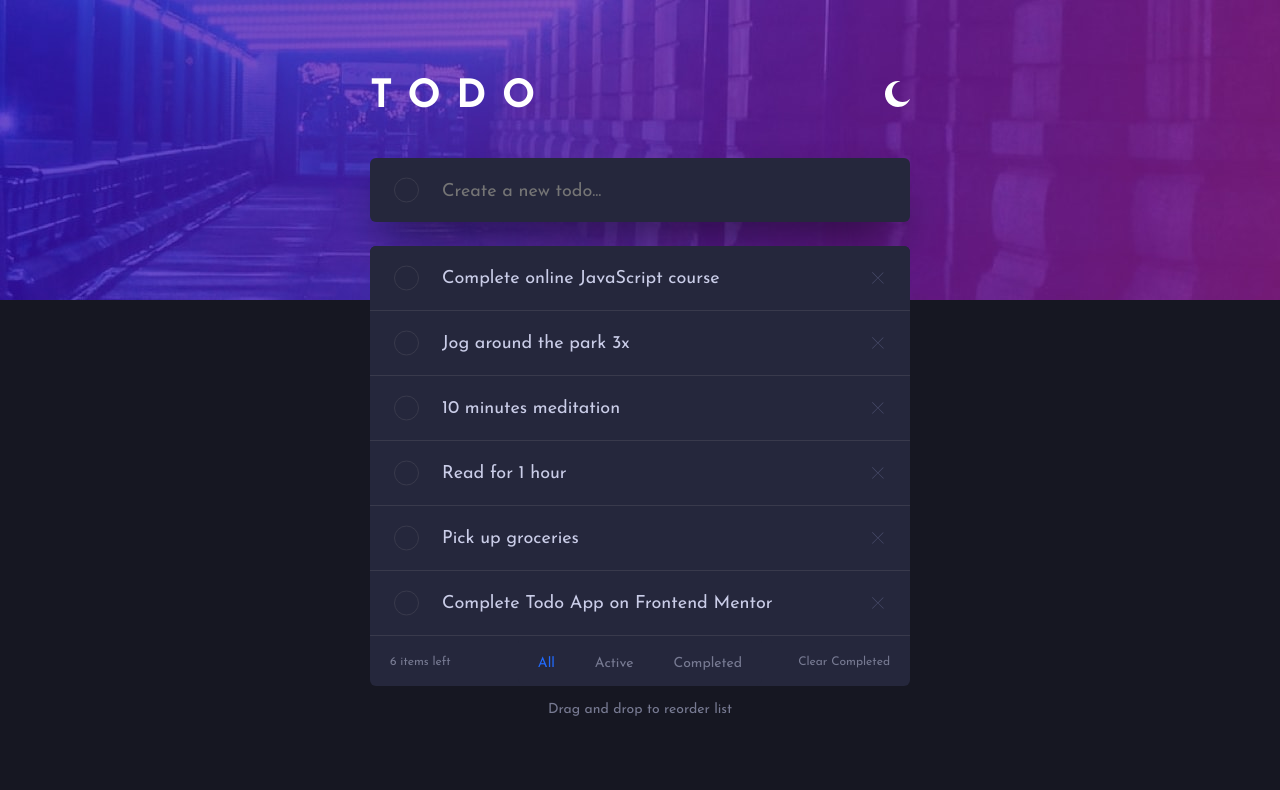
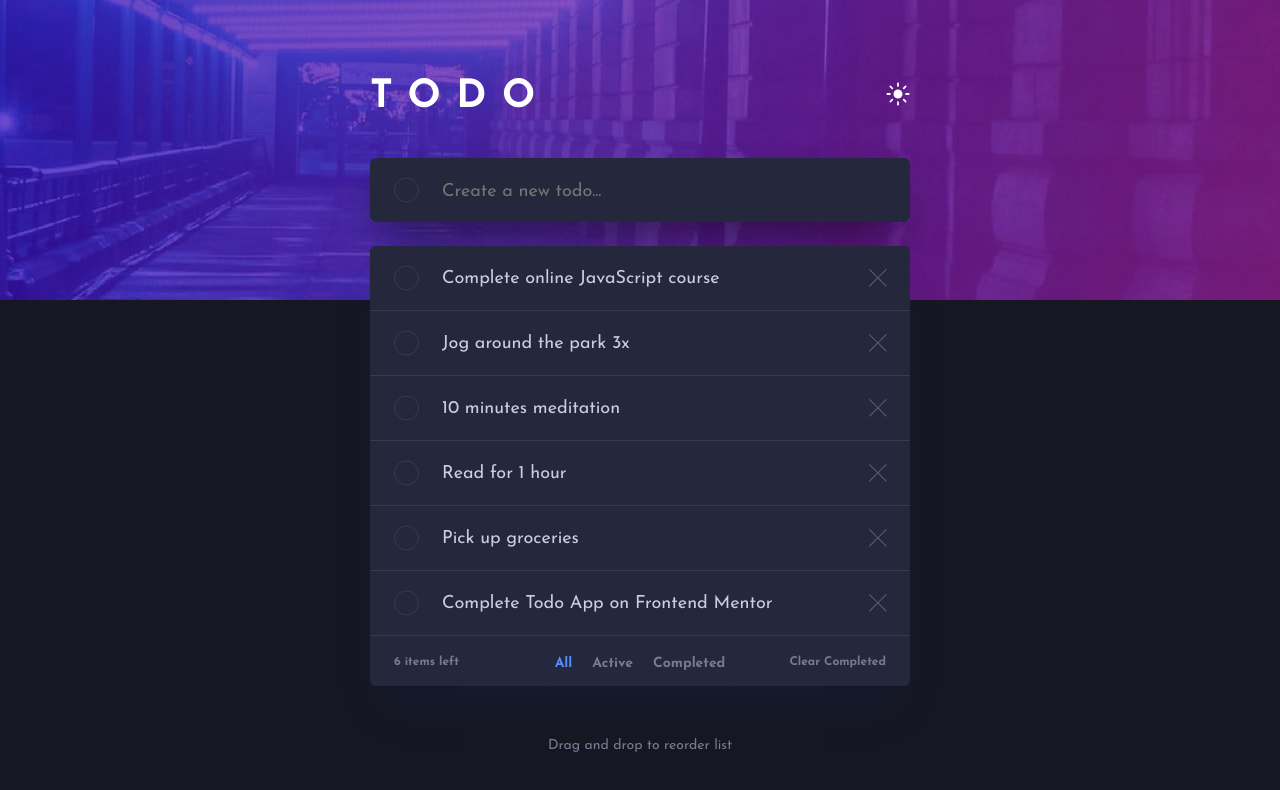
Before and after one commit to byronbyron/todo-app, a Next.js app: page / in a window 1280 px wide. Shown: the top 790 px of the page. Built offline with nearby package versions, Linux system fonts and the light colour scheme.

Commit message:
Add some minor styling updates

```diff
--- a/components/ThemeButton.js
+++ b/components/ThemeButton.js
@@ -20,10 +20,10 @@ export default function ThemeButton() {
   }
 
   return (
-    <div className="btn-theme-wrapper">
-      <button className="btn-theme" onClick={handleThemeSwitch}>
-        <span className="sr-only">Toggle theme</span><svg xmlns="http://www.w3.org/2000/svg" width="26" height="26"><path fill="#FFF" fillRule="evenodd" d="M13 0c.81 0 1.603.074 2.373.216C10.593 1.199 7 5.43 7 10.5 7 16.299 11.701 21 17.5 21c2.996 0 5.7-1.255 7.613-3.268C23.22 22.572 18.51 26 13 26 5.82 26 0 20.18 0 13S5.82 0 13 0z"/></svg>
-      </button>
-    </div>
+    <button className="btn-theme" onClick={handleThemeSwitch}>
+      <div className="btn-icon">
+        <span className="sr-only">Toggle theme</span><svg xmlns="http://www.w3.org/2000/svg" width="26" height="26"><path fill="#FFF" fillRule="evenodd" d="M13 21a1 1 0 011 1v3a1 1 0 11-2 0v-3a1 1 0 011-1zm-5.657-2.343a1 1 0 010 1.414l-2.121 2.121a1 1 0 01-1.414-1.414l2.12-2.121a1 1 0 011.415 0zm12.728 0l2.121 2.121a1 1 0 01-1.414 1.414l-2.121-2.12a1 1 0 011.414-1.415zM13 8a5 5 0 110 10 5 5 0 010-10zm12 4a1 1 0 110 2h-3a1 1 0 110-2h3zM4 12a1 1 0 110 2H1a1 1 0 110-2h3zm18.192-8.192a1 1 0 010 1.414l-2.12 2.121a1 1 0 01-1.415-1.414l2.121-2.121a1 1 0 011.414 0zm-16.97 0l2.121 2.12A1 1 0 015.93 7.344L3.808 5.222a1 1 0 011.414-1.414zM13 0a1 1 0 011 1v3a1 1 0 11-2 0V1a1 1 0 011-1z"/></svg><svg xmlns="http://www.w3.org/2000/svg" width="26" height="26"><path fill="#FFF" fillRule="evenodd" d="M13 0c.81 0 1.603.074 2.373.216C10.593 1.199 7 5.43 7 10.5 7 16.299 11.701 21 17.5 21c2.996 0 5.7-1.255 7.613-3.268C23.22 22.572 18.51 26 13 26 5.82 26 0 20.18 0 13S5.82 0 13 0z"/></svg>
+      </div>
+    </button>
   )
 }
--- a/components/Todo.js
+++ b/components/Todo.js
@@ -5,6 +5,7 @@ export default function Todo({ todo, removeTodo, toggleCompletedTodo }) {
     <li className="todo-item">
       <input type="checkbox" name={`todo-${todo.id}`} id={`todo-${todo.id}`} className="todo-check sr-only" defaultChecked={todo.completed} onChange={() => toggleCompletedTodo(todo.id)} />
       <label htmlFor={`todo-${todo.id}`} className="todo-label">
+        <span className="todo-check-circle"></span>
         {todo.title}
       </label>
       <button className="todo-delete" onClick={() => removeTodo(todo.id)}>
--- a/pages/index.js
+++ b/pages/index.js
@@ -80,6 +80,8 @@ export default function Home() {
         <div className="row">
           <TodoForm addTask={addTask} />
 
+          <div className="todo-wrapper">
+
             <ul className="todo-list">
               {todos.filter(FILTER_MAP[filter]).map((todo) => {
                 return (
@@ -110,6 +112,7 @@ export default function Home() {
             <div className="todo-filters">
               {filterList}
             </div>
+          </div>
 
           <p>Drag and drop to reorder list</p>
         </div>
--- a/styles/globals.css
+++ b/styles/globals.css
@@ -2,7 +2,7 @@
 
 :root {
   /* Primary */
-  --c-bright-blue: hsl(220, 98%, 56%);
+  --c-bright-blue:  hsl(220, 98%, 66%);
   --c-check-background: linear-gradient(120deg, hsl(192, 100%, 67%), hsl(280, 87%, 65%));
 
   --c-title: hsl(0, 0%, 100%);
@@ -15,9 +15,12 @@
   --c-todo-item-text-hover: hsl(236, 33%, 92%);
   --c-todo-item-check-circle: hsl(237, 14%, 26%);
   --c-todo-item-border: hsl(237, 14%, 26%);
+  --c-filter-controls: hsl(234, 11%, 52%);
 }
 
 .light {
+  --c-bright-blue: hsl(220, 98%, 56%);
+
   --c-background: hsl(0, 0%, 98%);
   --c-todo-item: hsl(0, 0%, 100%);
   --c-todo-item-text: hsl(235, 19%, 35%);
@@ -26,6 +29,7 @@
   --c-todo-item-text-hover: hsl(237, 14%, 26%);
   --c-todo-item-check-circle: hsl(234, 39%, 85%);
   --c-todo-item-border: hsl(236, 33%, 92%);
+  --c-filter-controls: hsl(234, 11%, 72%);
 }
 
 *,
@@ -56,7 +60,7 @@ h1, p {
 }
 
 p {
-  font-size: 14px;
+  font-size: 0.875rem;
   text-align: center;
   color: var(--c-todo-input-text);
   transition: color 0.15s;
@@ -115,26 +119,21 @@ button {
   position: relative;
 }
 
-.btn-theme img {
-  display: block;
-  width: 1.25rem;
-}
-
 .btn-icon {
   display: flex;
-  width: 20px;
-  height: 20px;
+  width: 26px;
   overflow: hidden;
 }
 
-.btn-icon > span {
-  flex: 1 0 20px;
-  max-width: 20px;
-  transition: transform 0.15s;
+.btn-icon svg {
+  display: block;
+  flex: 1 0 26px;
+  max-width: 26px;
+  transform: scale(0.9);
 }
 
-.light .btn-icon > span {
-  transform: translate3d(-20px, 0, 0);
+.light .btn-icon svg {
+  transform: translate3d(-26px, 0, 0) scale(0.9);
 }
 
 .main {
@@ -148,7 +147,7 @@ button {
 }
 
 .todo-input {
-  font-size: 12px;
+  font-size: 0.75rem;
   width: 100%;
   min-height: 3rem;
   border: 0;
@@ -157,6 +156,11 @@ button {
   background-color: var(--c-todo-item);
   border-radius: 0.375rem;
   transition: color 0.15s, background-color 0.15s;
+}
+
+.todo-wrapper {
+  box-shadow: 0 2rem 3rem -1rem hsl(220 98% 26% / 15%);
+  border-radius: 0.375rem;
 }
 
 .todo-list {
@@ -172,16 +176,12 @@ button {
 .todo-item {
   display: flex;
   position: relative;
-}
-
-.todo-item {
   border-bottom: 1px solid var(--c-todo-item-border);
   transition: border-color 0.15s;
 }
 
-.todo-item:first-child {
+.todo-item:first-child .todo-label {
   border-radius: 0.375rem 0.375rem 0 0;
-  overflow: hidden;
 }
 
 .todo-label,
@@ -195,7 +195,7 @@ button {
 }
 
 .todo-label {
-  font-size: 12px;
+  font-size: 0.75rem;
   line-height: 1.4;
   display: flex;
   align-items: center;
@@ -220,17 +220,32 @@ button {
   filter: brightness(150%);
 }
 
+.todo-form::before {
+  content: '';
+}
+
 .todo-form::before,
-.todo-label::before {
-  content: '';
+.todo-check-circle {
+  display: block;
   width: 1.25rem;
   height: 1.25rem;
+  border-radius: 1.25rem;
+  border: 1px solid var(--c-todo-item-check-circle);
   position: absolute;
   top: 50%;
   left: 1.25rem;
   transform: translateY(-50%);
-  border: 1px solid var(--c-todo-item-check-circle);
-  border-radius: 1.25rem;
+}
+
+.todo-check-circle::before {
+  content: '';
+  display: block;
+  position: absolute;
+  top: 0;
+  right: 0;
+  bottom: 0;
+  left: 0;
+  border-radius: 1.5rem;
   transition: border-color 0.15s;
 }
 
@@ -239,18 +254,29 @@ button {
   color: var(--c-todo-item-text-strike);
 }
 
-.todo-check:checked + .todo-label::before {
+.todo-check:checked + .todo-label .todo-check-circle {
+  border: 0;
+}
+
+.todo-check:checked + .todo-label .todo-check-circle::before {
   background: url('/icon-check.svg') no-repeat center, var(--c-check-background);
   border: 0;
+  z-index: 10;
 }
 
 input:focus,
 button:focus,
-[type="checkbox"]:focus + .todo-label {
-  outline: 1px solid white;
-  box-shadow: inset 0 0 0 2px orange;
+.todo-check:focus + .todo-label {
+  outline: 1px solid orange;
+  box-shadow: inset 0 0 0 2px var(--c-bright-blue);
   border-radius: 0.375rem;
 }
+
+/*.light input:focus,
+.light button:focus,
+.light .todo-check:focus + .todo-label {
+  box-shadow: inset 0 0 0 1px var(--c-bright-blue);
+}*/
 
 .todo-delete {
   width: 3.25rem;
@@ -265,13 +291,10 @@ button:focus,
   transition: color 0.15s;
 }
 
-.todo-delete img {
-  width: 0.75rem;
-}
-
 .todo-controls {
-  font-size: 12px;
-  color: var(--c-todo-input-text);
+  font-size: 0.75rem;
+  font-weight: 600;
+  color: var(--c-filter-controls);
   background-color: var(--c-todo-item);
   margin-bottom: 1rem;
   display: flex;
@@ -292,17 +315,23 @@ button:focus,
 
 .todo-controls button,
 .todo-filters button {
-  font-size: 12px;
+  font-size: 0.75rem;
+  font-weight: 700;
   padding: 0;
   border: 0;
   background: none;
-  color: var(--c-todo-input-text);
+  color: var(--c-filter-controls);
   cursor: pointer;
   transition: color 0.15s;
 }
 
 .todo-controls button {
   padding: 1rem 1.25rem 1.125rem 1.25rem;
+}
+
+.todo-controls button:hover,
+.todo-controls button:focus {
+  color: var(--c-todo-item-text-hover);
 }
 
 .todo-filters {
@@ -317,7 +346,8 @@ button:focus,
 }
 
 .todo-filters button {
-  font-size: 14px;
+  font-size: 0.875rem;
+  font-weight: 700;
   padding: 1.125rem 0.625rem 0.875rem 0.625rem;
 }
 
@@ -330,7 +360,7 @@ footer {
 }
 
 .attribution {
-  font-size: 11px;
+  font-size: 0.6875rem;
   text-align: center;
 }
 
@@ -366,7 +396,7 @@ footer {
   }
 
   .title {
-    font-size: 39px;
+    font-size: 2.4375rem;
   }
 
   .btn-theme {
@@ -382,18 +412,50 @@ footer {
     margin-top: -8.875rem;
   }
 
+  .todo-form {
+    box-shadow: 0 1.5rem 3rem -1rem hsl(0deg 0% 0% / 70%);
+  }
+
+  .light .todo-form {
+    box-shadow: 0 1.5rem 3rem -1rem hsl(0deg 0% 100% / 40%);
+  }
+
   .todo-input {
     font-size: 1.125rem;
     min-height: 4rem;
     padding-left: 4.5rem;
-    box-shadow: 0 1.5rem 3rem -1rem hsl(0deg 0% 0% / 70%);
   }
 
   .todo-form::before,
-  .todo-label::before {
+  .todo-check-circle {
     width: 1.5625rem;
     height: 1.5625rem;
     left: 1.5rem;
+  }
+
+  .todo-check-circle:hover {
+    border: 0;
+  }
+
+  .todo-check-circle:hover::before {
+    background: url('/icon-check.svg') no-repeat center, var(--c-check-background);
+    border: 0;
+  }
+
+  .todo-check-circle:hover::after {
+    content: '';
+    position: absolute;
+    top: 1px;
+    right: 1px;
+    bottom: 1px;
+    left: 1px;
+    background-color: var(--c-todo-item);
+    border-radius: 1.25rem;
+    z-index: 100;
+  }
+
+  .todo-check:checked + .todo-label .todo-check-circle:hover::after {
+    background: none;
   }
 
   .todo-form {
@@ -407,8 +469,20 @@ footer {
   }
 
   .todo-delete {
+    opacity: 0;
     width: 4rem;
     height: 4rem;
+    filter: brightness(125%);
+    transition: opacity 0.15s;
+  }
+
+  .todo-delete svg {
+    transform: scale(1)
+  }
+
+  .todo-delete:focus,
+  .todo-item:hover .todo-delete {
+    opacity: 1;
   }
 
   .todo-filters {
@@ -422,13 +496,14 @@ footer {
 
   .todo-controls {
     padding: 0;
+    margin-bottom: 3.25rem;
     justify-content: center;
     position: relative;
   }
 
   .todo-controls > div:first-child {
     margin-right: 0;
-    padding: 1.25rem 1.25rem 1rem 1.25rem;
+    padding: 1.25rem 1.25rem 1rem 1.5rem;
     position: absolute;
     top: 0;
     left: 0;
@@ -441,7 +516,11 @@ footer {
   }
 
   .todo-controls button {
-    padding: 1.25rem 1.25rem 1rem 1.25rem;
+    padding: 1.25rem 1.5rem 1rem 1.25rem;
+  }
+
+  .todo-controls .todo-filters button {
+    padding: 1.25rem 0.625rem 1rem 0.625rem;
   }
 
 }
```
Lines whose indentation alone changed are shown as unchanged.
